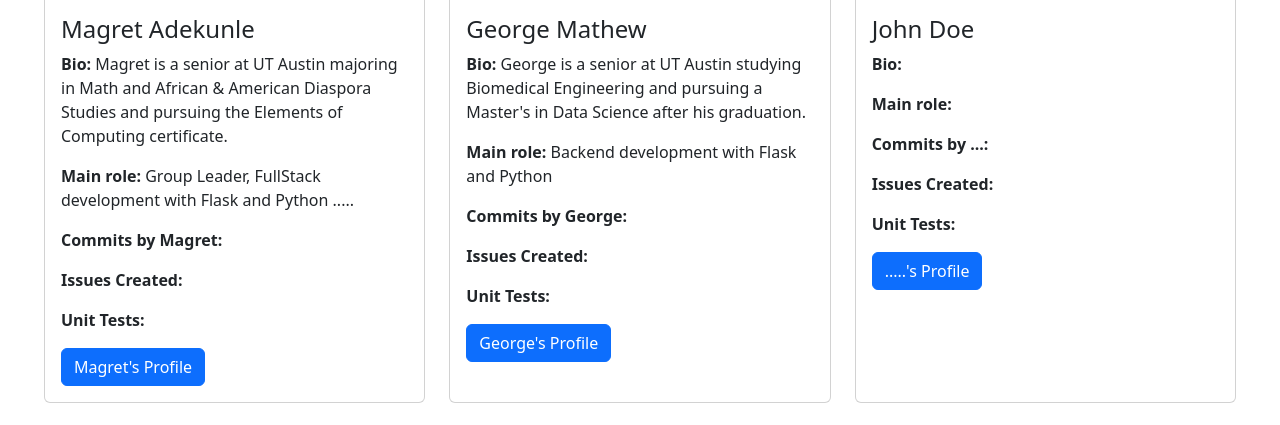
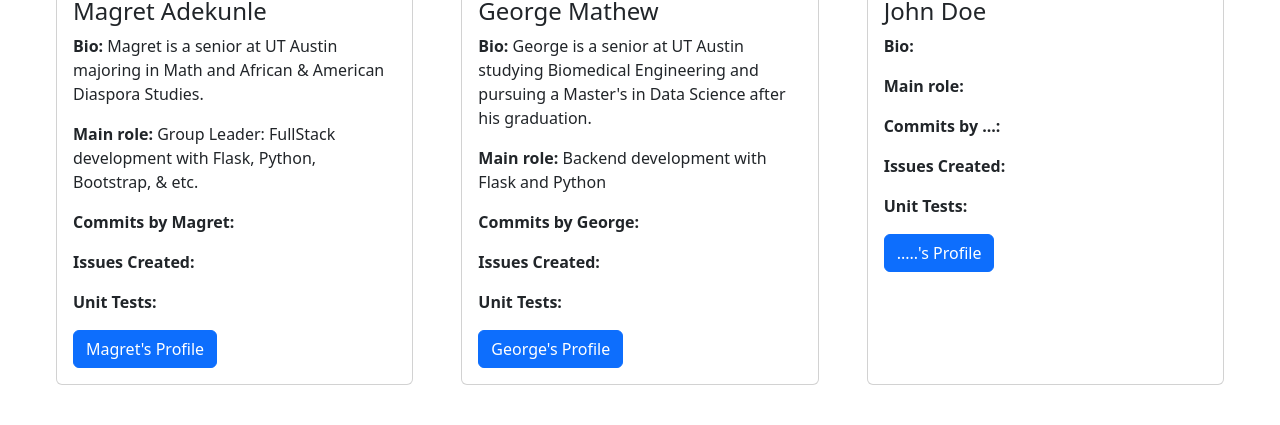
Before and after one commit to Magret7/Music-Recommendations, a Flask app: page /about in a window 1280 px wide. Shown: the part 342-767 px from the top of the page. Run offline with Flask 3, Linux system fonts and the light colour scheme.

Commit message:
Small Changes to Bio

```diff
--- a/main.py
+++ b/main.py
@@ -6,7 +6,7 @@
 
 # Main Componets: name, Biography, Songs, Albums, Genres, & RelatedArtists
 artists = [{'name': 'SZA', 'Biography': 'Solána Imani Rowe, known professionally as SZA, is an American singer-songwriter. She first gained recognition through her self-released extended plays, See.SZA.Run and S, which helped her become the first female artist to sign with Top Dawg Entertainment.', 'Songs': ['Kill Bill', 'All the Stars', 'Snooze', 'Broken Clocks'], 'Albums': ['Lana', 'SOS', 'Ctrl'], 'Genres': ['R&B', 'POP', 'Hip Hop', 'Neo Soul'], 'RelatedArtists': ['H.E.R', 'Ella Mai', 'Franck Ocean', 'Miguel', 'Jhené Aiko']}, \
-		   {'name': 'J. Cole', 'Biography': 'Jermaine Lamarr Cole is an American rapper and record producer. Born on a military base in Germany and raised in Fayetteville, North Carolina, Cole initially gained attention as a rapper following the release of his debut mixtape, The Come Up, in early 2007. ', 'Songs': ['She Knows', 'Power Trip', 'No Role Modelz', 'Work Out','Under the Sun'], 'Albums': ['2014 Forest Hills dive', 'Cole World: The Sideline Story', 'Born Sinner', '4 Your Eyez Only', 'KOD', 'The Off-Season'], 'Genres': ['Hip Hop', 'Rap'], 'RelatedArtists': ['Bas', 'Cozz', 'JID', 'Joey Bassa$$', 'Kendrick Lamar', 'JAY-Z']}, \
+		   {'name': 'J. Cole', 'Biography': 'Jermaine Lamarr Cole is an American rapper and record producer. Born on a military base in Germany and raised in Fayetteville, North Carolina, Cole initially gained attention as a rapper following the release of his debut mixtape, The Come Up, in early 2007. ', 'Songs': ['She Knows', 'Power Trip', 'No Role Modelz', 'Work Out','Under the Sun'], 'Albums': ['2014 Forest Hills dive', 'Cole World: The Sideline Story', 'Born Sinner', '4 Your Eyez Only', 'KOD', 'The Off-Season'], 'Genres': ['Hip Hop', 'Rap'], 'RelatedArtists': ['Bas', 'Cozz', 'JID', 'Joey Badsa$$', 'Kendrick Lamar', 'JAY-Z']}, \
 		   {'name': 'Ariana Grande', 'Biography': 'Ariana Grande-Butera is an American singer, songwriter, and actress. Regarded as a pop culture icon, she is noted as an influential figure in popular music and as one of the most prominent vocalists of her generation, for her four-octave vocal range and signature whistle register.', 'Songs': ['7 Rings', 'Side to Side', 'thank u, next', '34+35','The Way'], 'Albums': ['Yours Truly', 'My Everything', 'Dangerous Woman', 'Sweetener', 'Thank U, Next', 'Positions', 'Eternal Sunshine'], 'Genres': ['Pop', 'Contemporary R&B'], 'RelatedArtists': ['Doja Cat', 'SZA', 'Sabrina Carpenter', 'Victoria Monét', 'Olivia Rodrigo']}]
 
 # Main Componets: name, info, related_Artists, & related_Albums
--- a/templates/about.html
+++ b/templates/about.html
@@ -22,22 +22,19 @@
         <main>
 			<h1>About Page</h1>
 
-			<div class="row row-cols-1 row-cols-md-2 row-cols-lg-3 g-4">
+			<div class="row row-cols-1 row-cols-md-2 row-cols-lg-3 g-lg-5">
 				<div class="col">
 				  <div class="card h-100">
 					<img src="https://mdbcdn.b-cdn.net/img/new/standard/city/041.webp" class="card-img-top" alt="Magret Adekunle">
 					<div class="card-body">
 						<h4 class="card-title">Magret Adekunle</h4>
-						<p class="card-text"><b>Bio:</b> Magret is a senior at UT Austin majoring in Math and African & American Diaspora Studies and pursuing the Elements of Computing certificate.</p>
-						<p class="card-text"><b>Main role: </b> Group Leader, FullStack development with Flask and Python ..... </p>
+						<p class="card-text"><b>Bio:</b> Magret is a senior at UT Austin majoring in Math and African & American Diaspora Studies.</p>
+						<p class="card-text"><b>Main role: </b> Group Leader: FullStack development with Flask, Python, Bootstrap, & etc. </p>
 						<p class="card-text"><b>Commits by Magret: </b></p>
 						<p class="card-text"><b>Issues Created: </b></p>
 						<p class="card-text"><b>Unit Tests: </b></p>
 						<a href="#" class="btn btn-primary">Magret's Profile</a>
 					</div>
-					<!-- <div class="card-footer text-muted">
-						2 days ago
-					</div> -->
 				  </div>
 				</div>
 
@@ -53,9 +50,6 @@
 						<p class="card-text"><b>Unit Tests: </b></p>
 						<a href="#" class="btn btn-primary">George's Profile</a>
 					  </div>
-					<!-- <div class="card-footer text-muted">
-						2 days ago
-					</div> -->
 				  </div>
 				</div>
 
@@ -71,9 +65,6 @@
 						<p class="card-text"><b>Unit Tests: </b></p>
 						<a href="#" class="btn btn-primary">.....'s Profile</a>
 					</div>
-					<!-- <div class="card-footer text-muted">
-						2 days ago
-					</div> -->
 				  </div>
 				</div>
 
@@ -89,9 +80,6 @@
 						<p class="card-text"><b>Unit Tests: </b></p>
 						<a href="#" class="btn btn-primary">.....'s Profile</a>
 					</div>
-					<!-- <div class="card-footer text-muted">
-						2 days ago
-					</div> -->
 				  </div>
 				</div>
 
@@ -107,9 +95,6 @@
 						<p class="card-text"><b>Unit Tests: </b></p>
 						<a href="#" class="btn btn-primary">.....'s Profile</a>
 					</div>
-					<!-- <div class="card-footer text-muted">
-						2 days ago
-					</div> -->
 				  </div>
 				</div>
 			</div>
@@ -124,9 +109,8 @@
 					<a href="https://flask.palletsprojects.com/en/2.1.x/">Flask (Framework for Backend)</a><br>
 					<a href="https://getbootstrap.com/">Bootstrap (Frontend Formatting)</a><br>
 					<a href="https://spotipy.readthedocs.io/en/2.22.1/">Spotipy (Library to access Spotify API)</a><br>
-					<a href="https://www.postgresql.org/docs/current/app-psql.html">psql (Frontend for PostgreSQL)</a><br>
-					<a href="https://github.com/lixxu/flask-paginate">Flask Paginate (Pagination Library for Python, utilized for paginating site)</a><br>
-
+					<a href="">psql (Frontend for PostgreSQL)</a><br>
+					<a href="">Flask Paginate (Pagination Library for Python, utilized for paginating site)</a><br>
 					<!-- <a href="https://jupyter.org/">Jupyter Notebook (Used in scraping Spotify API)</a><br> -->
 					<!-- <a href="https://pandas.pydata.org/">Pandas (used in Jupyter Notebook, helped in scraping Spotify API)</a><br><br> -->
 
```
